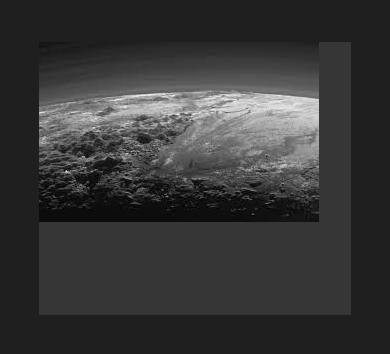
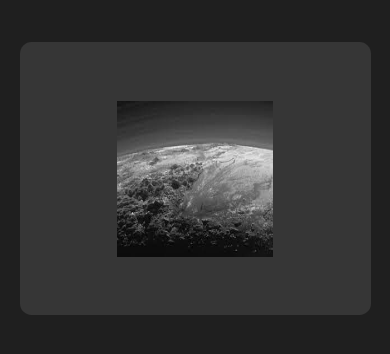
Before and after one commit to hamidr-source/css-Practice, a plain HTML site: page index.html in a window 390 px wide. Drawn offline with Linux system fonts and the light colour scheme.

Commit message:
Responsive with vmin and vmax

```diff
--- a/index.html
+++ b/index.html
@@ -9,43 +9,23 @@
             font-size: 1em;
         }
         body{
-            /* font-family: sans-serif;
-            width: 100%;
-            height: 100%;
-            box-sizing: border-box; */
-
-            /*display: flex;
-
-            justify-content: center;
-            align-items: center; */
-            margin:0;
-
             background-color: rgb(31, 31, 31);
         }
         .container{
-          /*
-            width: 90vw;
-            height: 90vh;
+
             display: flex;
             justify-content: center;
-            align-items: center;
-            position: absolute;
-            top: 5%;
-            left: 5%;
+            align-items: center;;
             border-radius: .725em;
-            */
             margin: 5vh auto;
             height: 70vmin;
-            width: 80vmin;
-            max-width: 1500px;
+            width: 90vmin;
+            max-width: 900px;
             background-color: rgb(54, 54, 54);
         }
         img{
-          /*
-            height: 90vh;
-            width: 25vw;
-            position: relative;
-            */
+            height: 40vmin;
+            width: 40vmin;
         }
     </style>
     <title>Practice</title>
```
